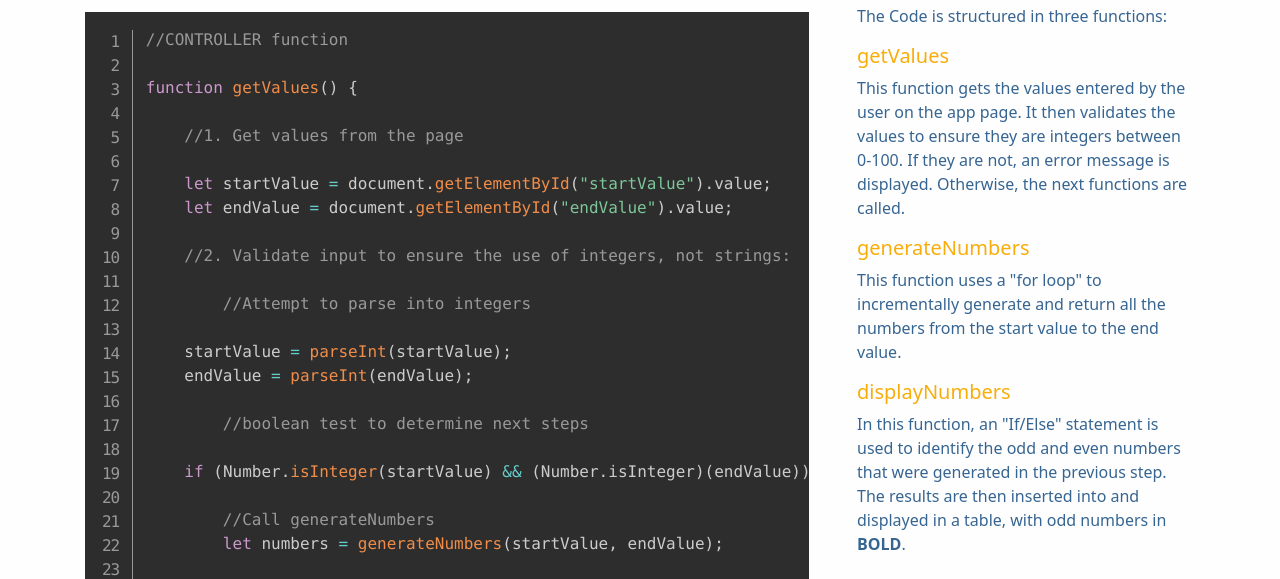
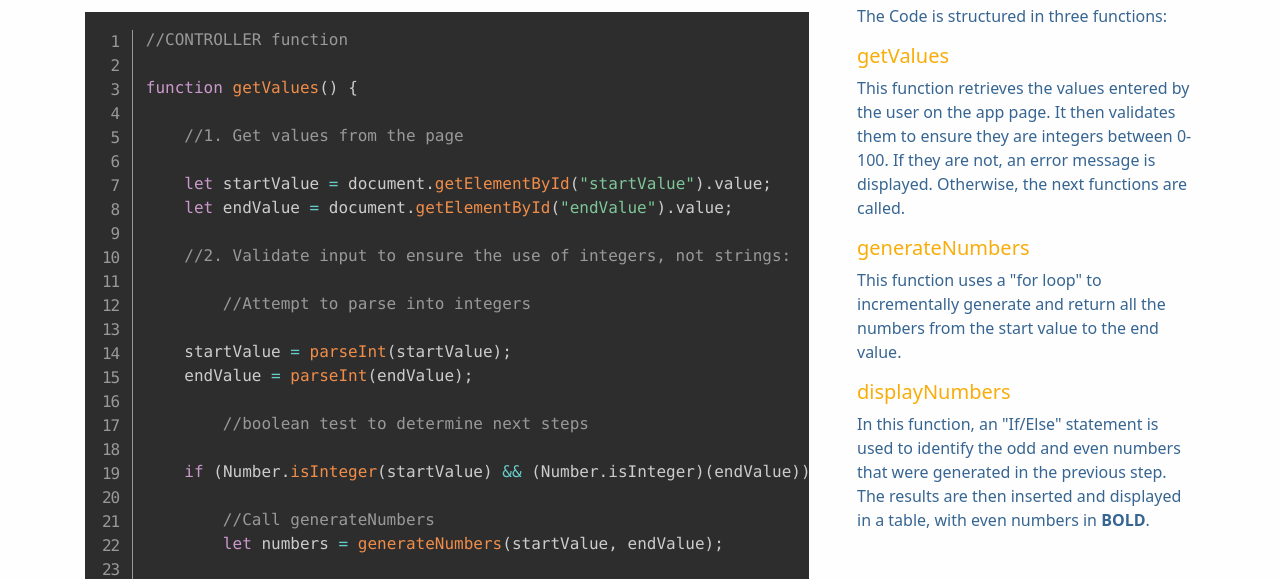
Before and after one commit to ClaraLopezUribe/Count-on-Me, a plain HTML site: page code.html in a window 1280 px wide. Shown: the part 211-790 px from the top of the page. Drawn offline with nearby package versions, Linux system fonts and the light colour scheme.

Commit message:
corrected typos

```diff
--- a/code.html
+++ b/code.html
@@ -148,11 +148,11 @@ function displayNumbers(numbers) {
             <div class="col-lg-4">
                 <p>The Code is structured in three functions:</p>
                 <h5>getValues</h5>
-                <p>This function gets the values entered by the user on the app page. It then validates the values to ensure they are integers between 0-100. If they are not, an error message is displayed. Otherwise, the next functions are called.</p>
+                <p>This function retrieves the values entered by the user on the app page. It then validates them to ensure they are integers between 0-100. If they are not, an error message is displayed. Otherwise, the next functions are called.</p>
                 <h5>generateNumbers</h5>
                 <p>This function uses a "for loop" to incrementally generate and return all the numbers from the start value to the end value.</p>
                 <h5>displayNumbers</h5>
-                <p>In this function, an "If/Else" statement is used to identify the odd and even numbers that were generated in the previous step. The results are then inserted into and displayed in a table, with odd numbers in <b>BOLD</b>.</p>
+                <p>In this function, an "If/Else" statement is used to identify the odd and even numbers that were generated in the previous step. The results are then inserted and displayed in a table, with even numbers in <b>BOLD</b>.</p>
             </div>
         </div>
     </div>
```
Also changed, not shown: app.html (+1 -1 lines), index.html (+1 -1 lines).
